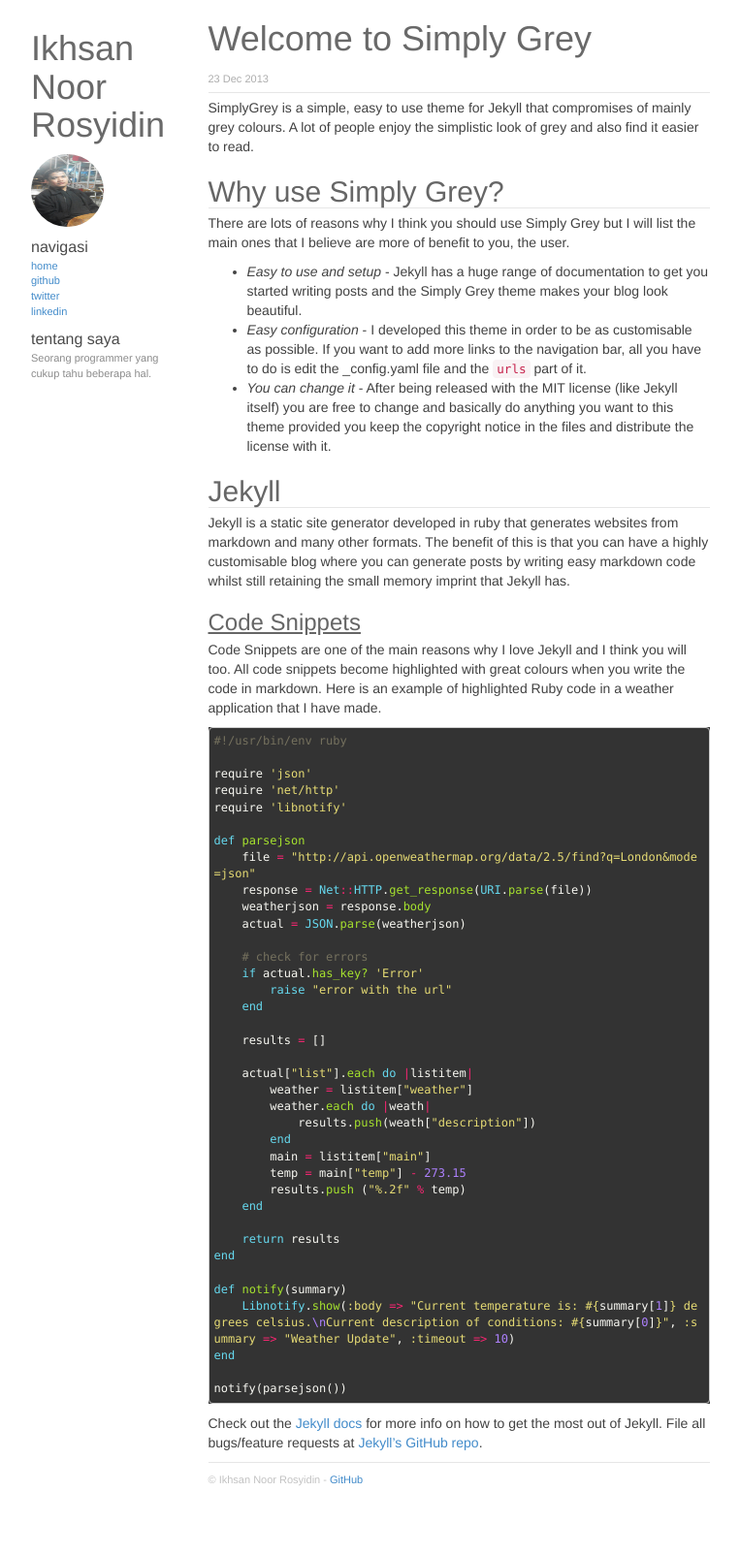
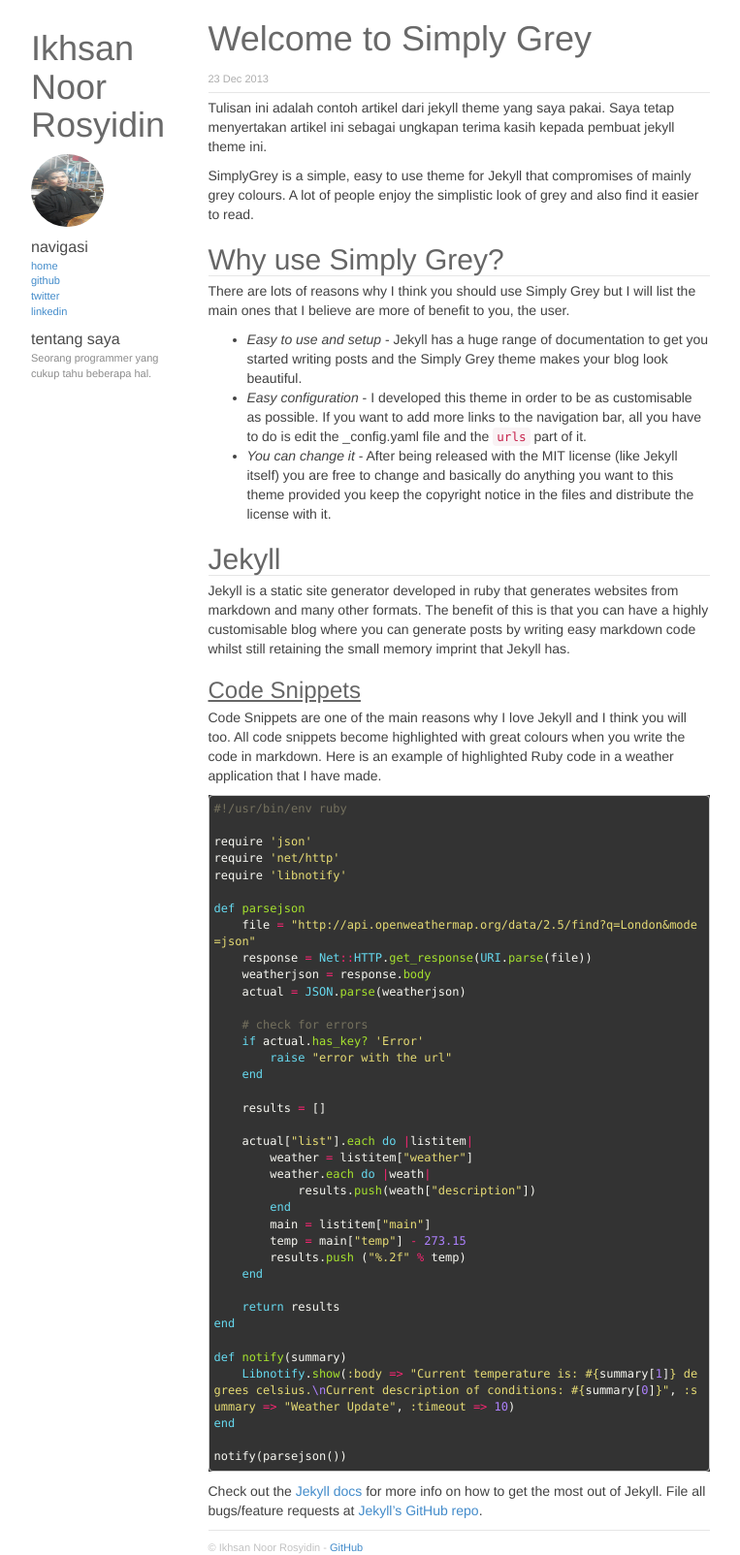
Before and after one commit to essanpupil/pupil.id, a Jekyll site: the page built from _posts/2013-12-23-welcome-to-simply-grey.markdown, in a window 1280 px wide. Shown: the whole page at 97% size, without its empty margins (258-1021 px from the left). Built offline with Jekyll 4.4.1, drawn with Linux system fonts in a browser that asks for light colours; nearby versions of some CDN libraries; before the commit the page ends 1534 px from its top, so only the background shows below that.

Commit message:
Edit contoh artikel dari theme

```diff
--- a/_posts/2013-12-23-welcome-to-simply-grey.markdown
+++ b/_posts/2013-12-23-welcome-to-simply-grey.markdown
@@ -4,6 +4,8 @@
 date:   2013-12-23 00:18:23
 categories: simplygrey
 ---
+Tulisan ini adalah contoh artikel dari jekyll theme yang saya pakai. Saya tetap menyertakan artikel ini sebagai ungkapan terima kasih kepada pembuat jekyll theme ini.
+
 SimplyGrey is a simple, easy to use theme for Jekyll that compromises of mainly grey colours. A lot of people enjoy the simplistic look of grey and also find it easier to read.
 
 ## Why use Simply Grey?
```
